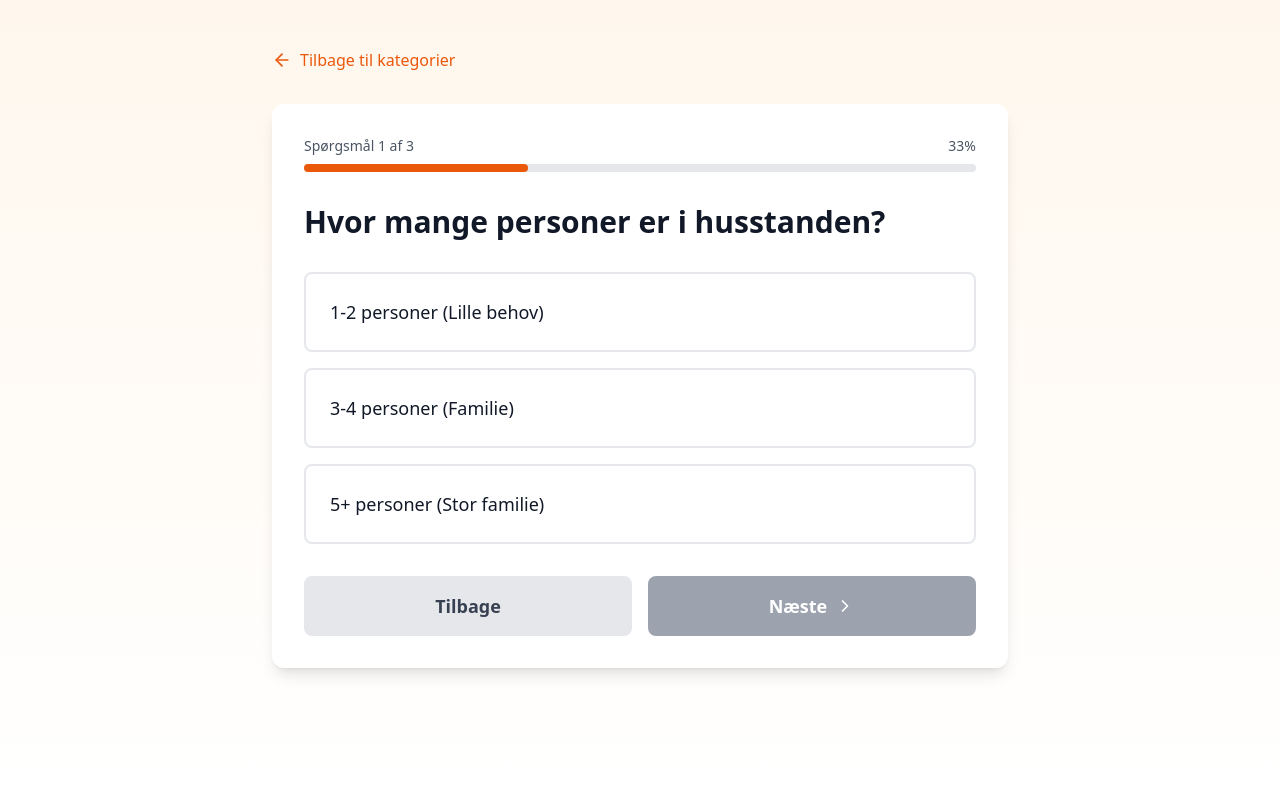
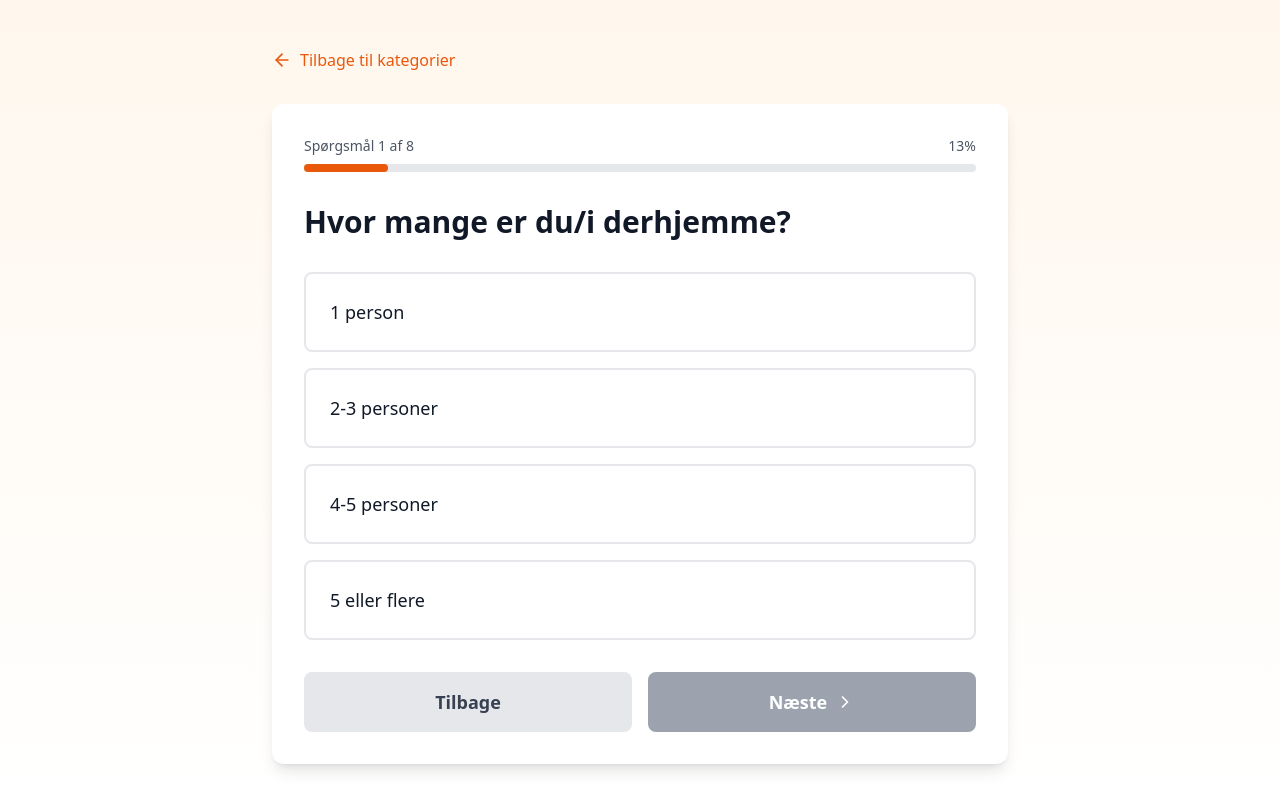
Before and after one commit to torfralemming/Hvid, a React (Vite) app: page /washing_machines in a window 1280 px wide. Built offline with nearby package versions, Linux system fonts and the light colour scheme.

Commit message:
Updated questions.ts

```diff
--- a/src/data/questions.ts
+++ b/src/data/questions.ts
@@ -5,61 +5,133 @@ export const CATEGORY_WASHING_MACHINES: CategoryConfig = {
   name: 'Vaskemaskiner',
   questions: [
     {
-      id: 'capacity',
-      question: 'Hvor mange personer er i husstanden?',
+      id: 'capacity_users',
+      question: 'Hvor mange er du/i derhjemme?',
       options: [
         {
-          label: '1-2 personer (Lille behov)',
-          value: 'small',
-          filter: { field: 'capacity', operator: 'gte', value: 5 }
+          label: '1 person',
+          value: '1',
+          filter: { field: 'capacity', operator: 'gte', value: 6 }
         },
         {
-          label: '3-4 personer (Familie)',
-          value: 'medium',
+          label: '2-3 personer',
+          value: '2-3',
           filter: { field: 'capacity', operator: 'gte', value: 8 }
         },
         {
-          label: '5+ personer (Stor familie)',
-          value: 'large',
+          label: '4-5 personer',
+          value: '4-5',
           filter: { field: 'capacity', operator: 'gte', value: 9 }
+        },
+        {
+          label: '5 eller flere',
+          value: '5+',
+          filter: { field: 'capacity', operator: 'gte', value: 10 }
         }
       ]
     },
     {
-      id: 'placement',
-      question: 'Hvor skal maskinen stå?',
+      id: 'frequency',
+      question: 'Hvor ofte vasker du/i?',
+      options: [
+        { label: 'Hver dag', value: 'daily' },
+        { label: '4-6 gange om ugen', value: 'high' },
+        { label: '2-3 gange om ugen', value: 'medium' },
+        { label: '1 gang om ugen', value: 'low' }
+      ]
+    },
+    {
+      id: 'refresh_needs',
+      question: 'Hvor ofte vasker du tøj, du kun har haft på en gang, som ikke er beskidt?',
       options: [
         {
-          label: 'Badeværelse / Bryggers (God plads)',
-          value: 'standard'
+          label: 'Næsten hver gang (Jeg vil bare friske det op)',
+          value: 'often',
+          filter: { field: 'features', operator: 'contains', value: 'steam' }
         },
         {
-          label: 'Lille lejlighed (Smalle modeller)',
-          value: 'slim',
-          filter: { field: 'depth', operator: 'lte', value: 50 }
+          label: 'Det sker af og til',
+          value: 'sometimes'
+        },
+        {
+          label: 'Aldrig, alt mit tøj er beskidt',
+          value: 'never'
         }
       ]
     },
     {
-      id: 'features',
-      question: 'Er der specielle ønsker?',
-      multiSelect: true,
+      id: 'clothing_care',
+      question: 'Hvad betyder det for dig/jer at tøj holder så længe som muligt?',
+      options: [
+        { label: 'Vi køber bare noget nyt, når det er slidt', value: 'low_care' },
+        {
+          label: 'Jeg har meget dyrt tøj, jeg gerne vil passe på',
+          value: 'high_care'
+        },
+        {
+          label: 'Jeg vil gerne passe på klimaet (tøj skal holde)',
+          value: 'climate',
+          filter: { field: 'energyClass', operator: 'eq', value: 'A' }
+        },
+        { label: 'Det har jeg ingen holdning til', value: 'neutral' }
+      ]
+    },
+    {
+      id: 'dosing_knowledge',
+      question: 'Hvordan ved du hvor meget sæbe du skal bruge til en vask?',
       options: [
         {
-          label: 'Automatisk dosering (AutoDose)',
-          value: 'autodose',
+          label: 'Det ved jeg ikke, jeg gætter',
+          value: 'guess',
           filter: { field: 'features', operator: 'contains', value: 'autodose' }
         },
+        { label: 'Det betyder ikke noget for mig', value: 'indifferent' },
+        { label: 'Jeg vejer mit tøj hver gang', value: 'manual_expert' },
         {
-          label: 'Damp funktion',
-          value: 'steam',
+          label: 'Det ved jeg ikke, men vil gerne skåne miljøet',
+          value: 'eco_conscious',
+          filter: { field: 'features', operator: 'contains', value: 'autodose' }
+        }
+      ]
+    },
+    {
+      id: 'brand_preference',
+      question: 'Hvor meget betyder mærket på vaskemaskinen for dig?',
+      options: [
+        { label: 'Det skal være AEG', value: 'AEG', filter: { field: 'brand', operator: 'eq', value: 'AEG' } },
+        { label: 'Det skal være Siemens', value: 'Siemens', filter: { field: 'brand', operator: 'eq', value: 'Siemens' } },
+        { label: 'Det skal være Miele', value: 'Miele', filter: { field: 'brand', operator: 'eq', value: 'Miele' } },
+        { label: 'Det skal være Electrolux', value: 'Electrolux', filter: { field: 'brand', operator: 'eq', value: 'Electrolux' } },
+        { label: 'Det betyder ikke noget hvilket mærke det er', value: 'any' }
+      ]
+    },
+    {
+      id: 'wash_time',
+      question: 'Hvor lang tid må en vask tage?',
+      options: [
+        {
+          label: 'Hurtigt, men økonomisk (ca. 1 time)',
+          value: 'fast_eco'
+        },
+        {
+          label: 'Bare hurtigt, pris ligemeget (ca. 1 time)',
+          value: 'fast_any',
+          filter: { field: 'features', operator: 'contains', value: 'quick' }
+        },
+        { label: 'Vaskens længde har ingen betydning', value: 'any_time' },
+        { label: 'Skal være billig i drift (lange øko programmer)', value: 'eco_slow' }
+      ]
+    },
+    {
+      id: 'ironing_needs',
+      question: 'Ønsker du at bruge din vaskemaskine til at stryge dine skjorter?',
+      options: [
+        {
+          label: 'Ja',
+          value: 'yes',
           filter: { field: 'features', operator: 'contains', value: 'steam' }
         },
-        {
-          label: 'Støjsvag',
-          value: 'silent',
-          filter: { field: 'noiseDB', operator: 'lte', value: 72 }
-        }
+        { label: 'Nej', value: 'no' }
       ]
     }
   ]
```
